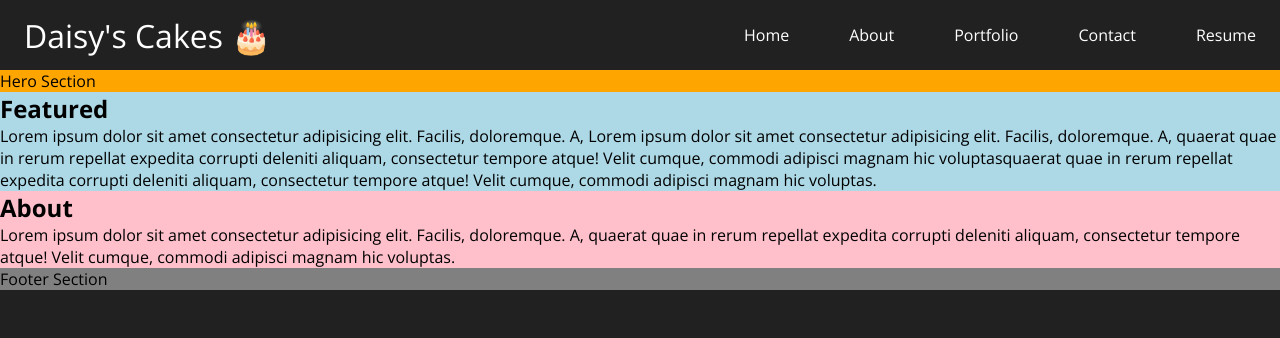
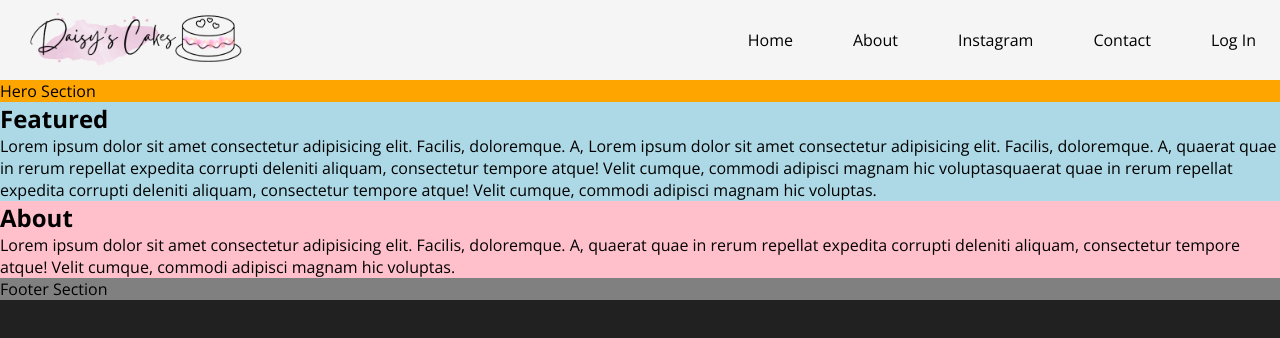
Before and after one commit to darkhorsedev0716/GF-bakehouse-MERN, a React (Create React App) app in the folder client/: page / in a window 1280 px wide. Shown: the top 338 px of the page. Built offline with nearby package versions, Linux system fonts and the light colour scheme.

Commit message:
Minor SCSS refactors. Added logo to navbar

```diff
--- a/client/src/components/Navbar.jsx
+++ b/client/src/components/Navbar.jsx
@@ -1,6 +1,7 @@
 import React, { useState } from "react";
 // Styles
 import "../sass/components/navbarComp.scss";
+import Logo from "../assets/daisylogo.png";
 
 function Navbar() {
   // State for whether the hamburger menu is active
@@ -13,7 +14,7 @@ function Navbar() {
   return (
     <nav className="navbar">
       <a href="#" className="nav-branding">
-        {"Daisy's Cakes 🎂"}
+        <img id="logo" src={Logo} alt="Daisy's Cakes Logo" />
       </a>
 
       <ul className={`nav-menu ${isActive ? "" : "active"}`}>
@@ -28,8 +29,14 @@ function Navbar() {
           </a>
         </li>
         <li className="nav-item">
-          <a onClick={handleToggle} href="#" className="nav-link">
-            Portfolio
+          <a
+            onClick={handleToggle}
+            href="https://www.instagram.com/daisycakes87"
+            target="_blank"
+            rel="noreferrer"
+            className="nav-link"
+          >
+            Instagram
           </a>
         </li>
         <li className="nav-item">
@@ -39,7 +46,7 @@ function Navbar() {
         </li>
         <li className="nav-item">
           <a onClick={handleToggle} href="#" className="nav-link">
-            Resume
+            Log In
           </a>
         </li>
       </ul>
--- a/client/src/sass/components/navbarComp.scss
+++ b/client/src/sass/components/navbarComp.scss
@@ -1,13 +1,5 @@
 /* Navbar Component Styles  */
-
-li {
-  list-style: none;
-}
-
-a {
-  color: white;
-  text-decoration: none;
-}
+@import "../variables/coreVars.scss";
 
 .navbar {
   min-height: 70px;
@@ -15,6 +7,20 @@ a {
   justify-content: space-between;
   align-items: center;
   padding: 0 24px;
+  background-color: #f5f5f5;
+
+  li {
+    list-style: none;
+  }
+
+  a {
+    color: black;
+    text-decoration: none;
+  }
+}
+
+#logo {
+  height: 75px;
 }
 
 .nav-menu {
@@ -24,12 +30,8 @@ a {
   gap: 60px;
 }
 
-.nav-branding {
-  font-size: 2rem;
-}
-
 .nav-link {
-  transition: 0.7s ease;
+  transition: 0.3s ease;
 }
 
 .nav-link:hover {
@@ -48,7 +50,7 @@ a {
   margin: 5px auto;
   -webkit-transition: all 0.3s ease-in-out;
   transition: all 0.3s ease-in-out;
-  background-color: white;
+  background-color: black;
 }
 
 @media (max-width: 768px) {
@@ -74,7 +76,7 @@ a {
     top: 70px;
     gap: 0;
     flex-direction: column;
-    background-color: gray;
+    background-color: #f5f5f5;
     width: 100%;
     text-align: center;
     transition: 0.3s;
```
Also changed, not shown: client/src/assets/daisylogo.png (added).
